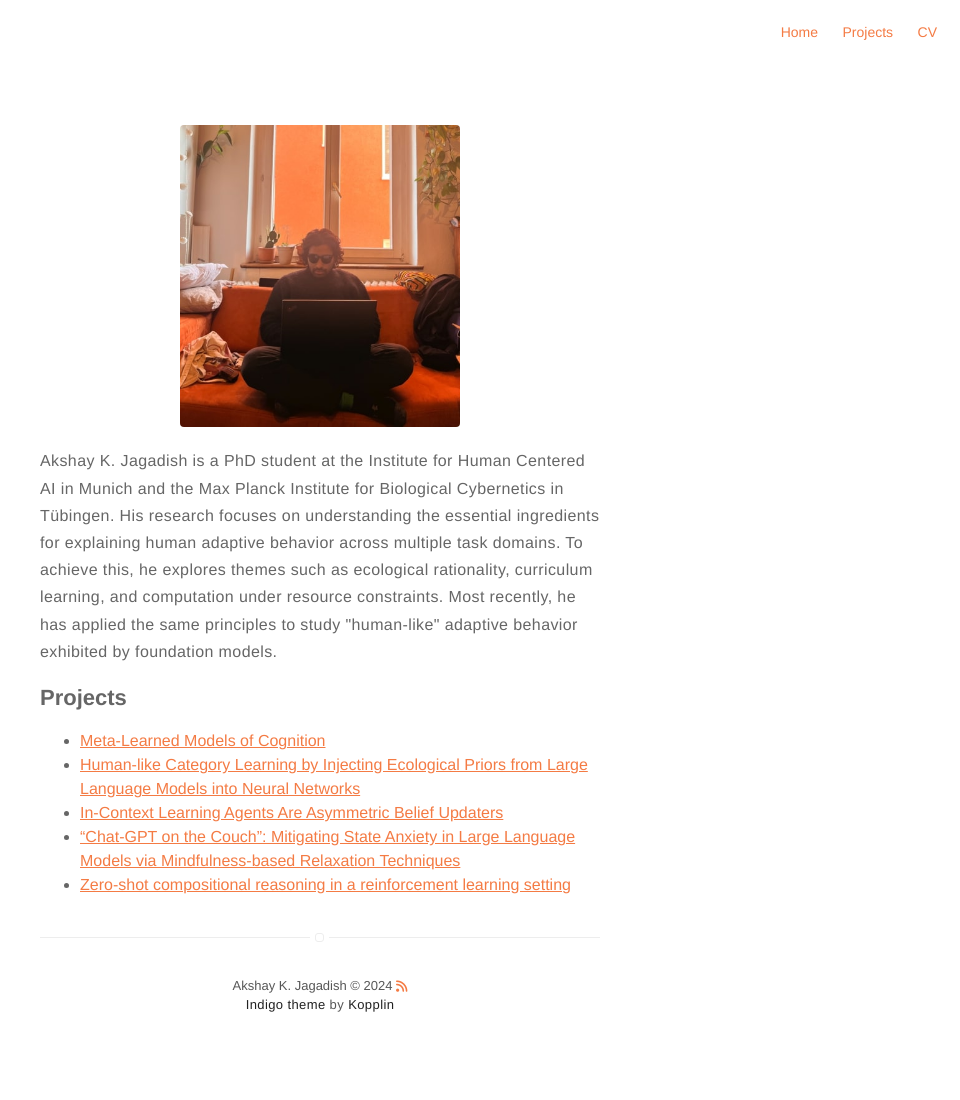
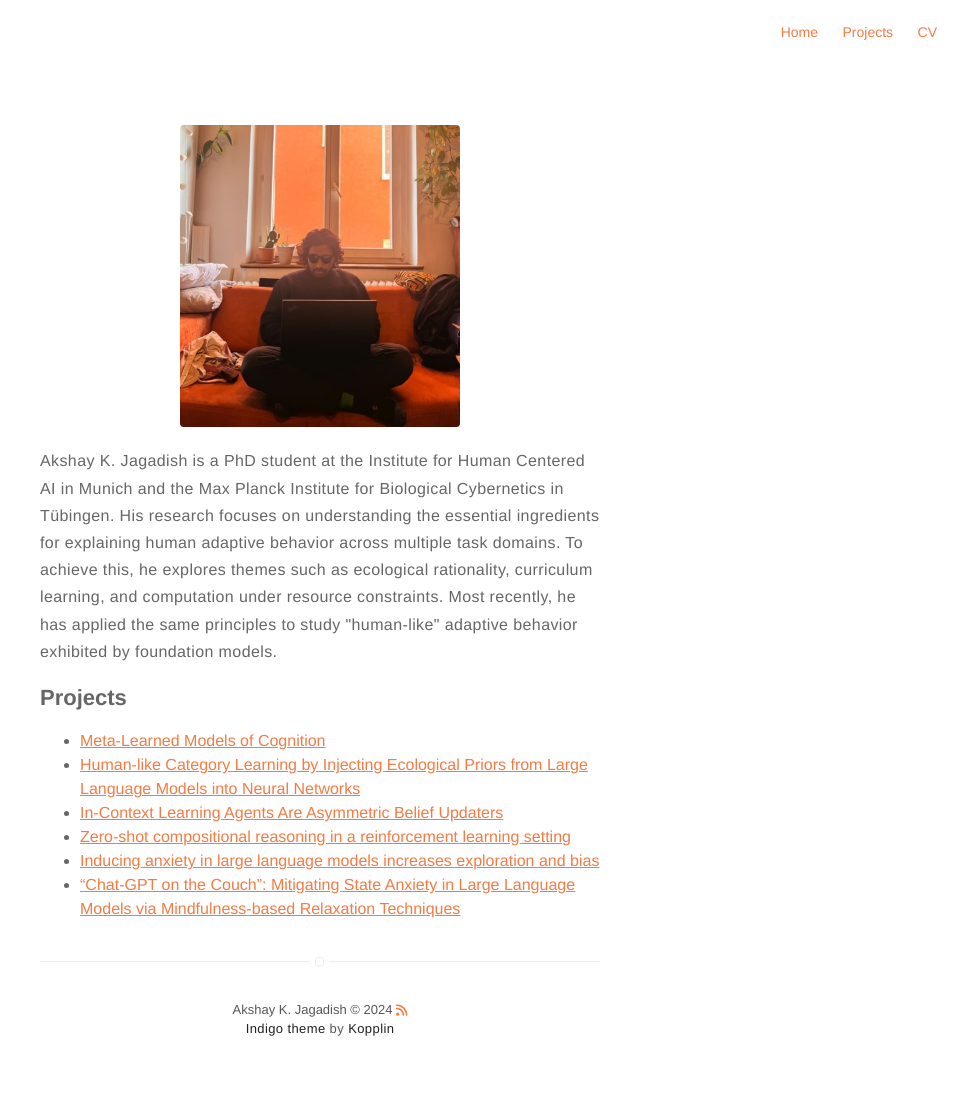
Before and after one commit to akjagadish/akjagadish.github.io, a Jekyll site: the page built from about.md, in a window 1280 px wide. Shown: the whole page, without its empty margins (320-1280 px from the left). Built offline with Jekyll 4.4.1, drawn with Linux system fonts in a browser that asks for light colours; nearby versions of some CDN libraries; before the commit the page ends 1076 px from its top, so only the background shows below that.

Commit message:
update aboout with paper links

```diff
--- a/about.md
+++ b/about.md
@@ -35,9 +35,11 @@
 
 <ul>
 	<li><a href="https://www.cambridge.org/core/journals/behavioral-and-brain-sciences/article/abs/metalearned-models-of-cognition/F95059E07AE6E82AE56C4164A5384A18">Meta-Learned Models of Cognition</a></li>
-	<li><a href="https://github.com/akjagadish/ermi">Human-like Category Learning by Injecting Ecological Priors from Large Language Models into Neural Networks</a></li>
-	<li><a href="https://github.com/akjagadish/InContext-Learning-Dynamics">In-Context Learning Agents Are Asymmetric Belief Updaters</a></li>
-	<li><a href="https://github.com/akjagadish/gpt-trauma-induction">“Chat-GPT on the Couch”: Mitigating State Anxiety in Large Language Models via Mindfulness-based Relaxation Techniques</a></li>
-	<li><a href="https://github.com/akjagadish/resource-rational-compositional-RL">Zero-shot compositional reasoning in a reinforcement learning setting</a></li>
+	<li><a href="https://arxiv.org/abs/2402.01821">Human-like Category Learning by Injecting Ecological Priors from Large Language Models into Neural Networks</a></li>
+	<li><a href="https://arxiv.org/abs/2402.03969">In-Context Learning Agents Are Asymmetric Belief Updaters</a></li>
+	<li><a href="https://osf.io/preprints/psyarxiv/ymve5">Zero-shot compositional reasoning in a reinforcement learning setting</a></li>
+	<li><a href="https://arxiv.org/abs/2304.11111">Inducing anxiety in large language models increases exploration and bias</a></li>
+	<li><a href="https://osf.io/preprints/psyarxiv/j7fwb">“Chat-GPT on the Couch”: Mitigating State Anxiety in Large Language Models via Mindfulness-based Relaxation Techniques</a></li>
+
 
 </ul>
```
